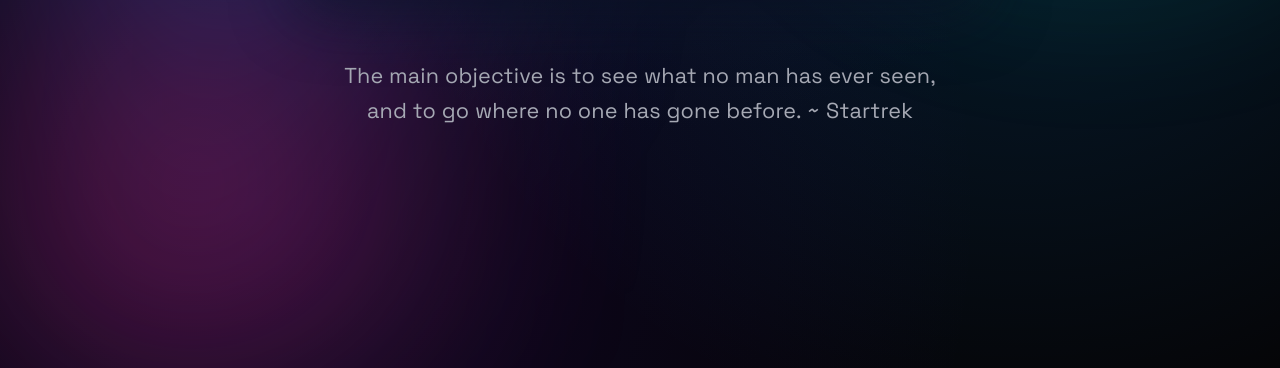
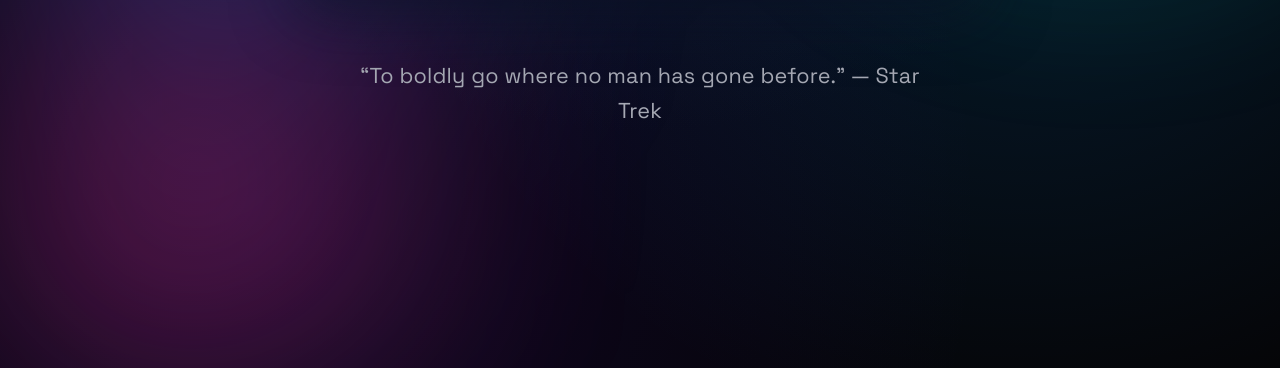
Before and after one commit to matthewsawatzky/Orboul-OG-repo, a plain HTML site: page index.html in a window 1280 px wide. Shown: the part 432-800 px from the top of the page. Drawn offline with Linux system fonts and the light colour scheme.

Commit message:
Update quote in index.html

```diff
--- a/index.html
+++ b/index.html
@@ -26,8 +26,7 @@
       </header>
       <section class="message" aria-live="polite">
         <p>
-          The main objective is to see what no man has ever seen,
-          and to go where no one has gone before. ~ Startrek
+          “To boldly go where no man has gone before.” — Star Trek
         </p>
       </section>
     </main>
```
